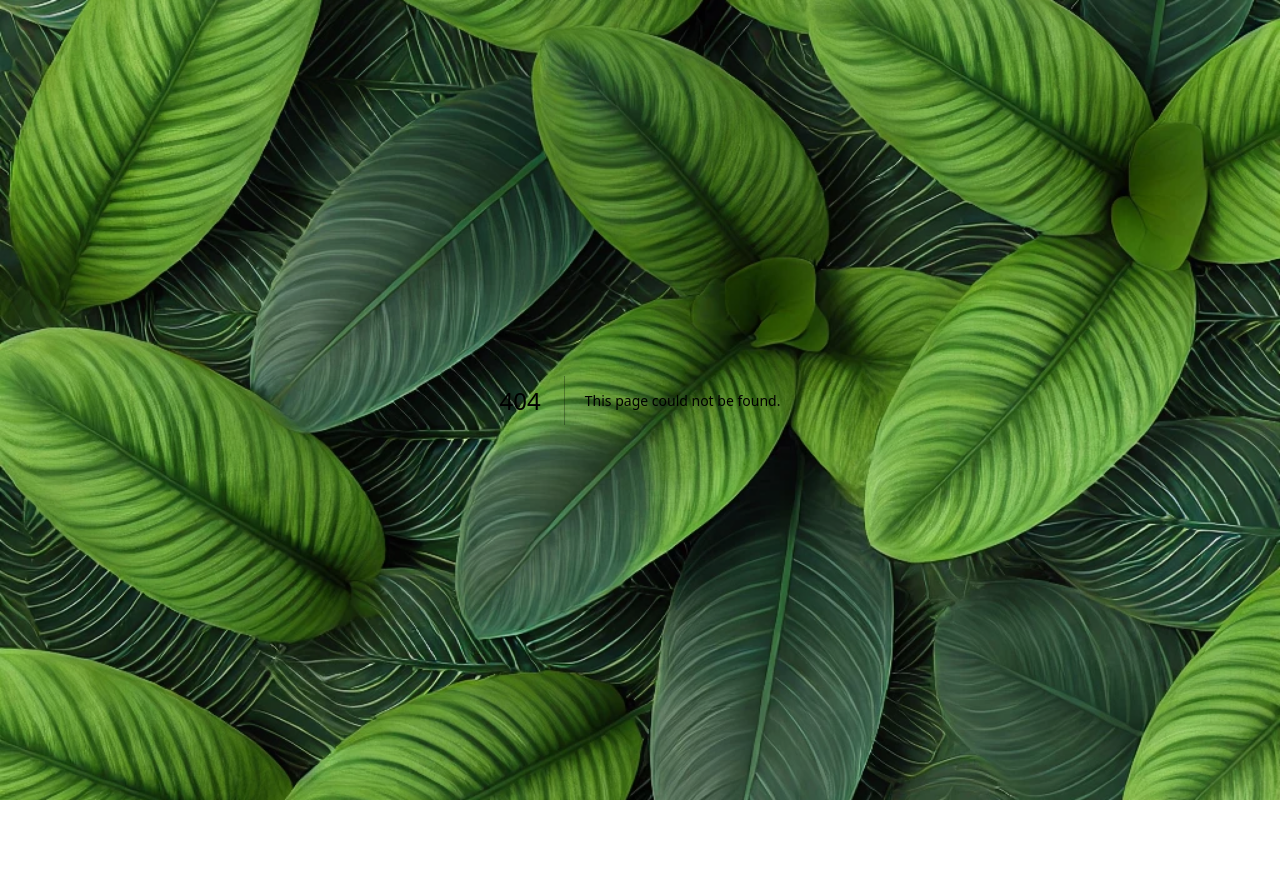
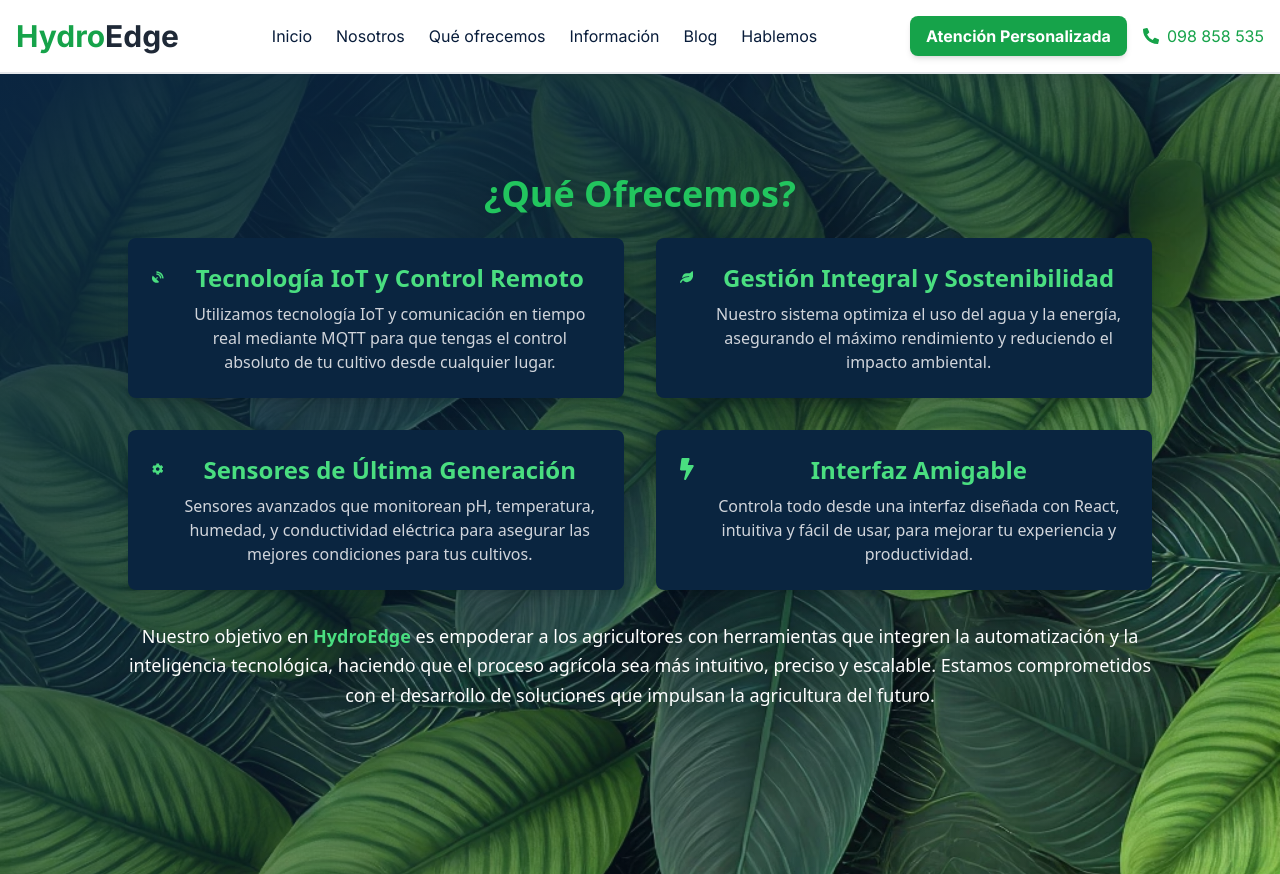
Before and after one commit to RamaGV/HydroEdge_front, a Next.js app: page /queOfrecemos in a window 1280 px wide. Before the commit this address had no page. Before the commit the page ends 800 px from the top, so only its background shows below. Built offline with nearby package versions, Linux system fonts and the light colour scheme.

Commit message:
Cargo Qué ofrecemos

```diff
--- a/app/home_lg/components/PrimerSecc.tsx
+++ b/app/home_lg/components/PrimerSecc.tsx
@@ -29,7 +29,7 @@ const PrimerSecc: React.FC = () => {
             {/* Fondo dividido con imagen */}
             <div className="absolute inset-0 flex">
             {/* Parte izquierda con gradiente */}
-            <div className="w-1/2 bg-gradient-to-br from-green-700 to-green-400 z-10 opacity-50 shadow-2xl"></div>
+            <div className="w-1/2 bg-gradient-to-br from-[#0A2540] to-green-400 z-10 opacity-50 shadow-2xl"></div>
 
             {/* Parte derecha con la imagen */}
             <div className="w-1/2 relative">
--- a/app/home_lg/page.tsx
+++ b/app/home_lg/page.tsx
@@ -9,7 +9,7 @@ const Home_lg: React.FC = () => {
 
   return (
     <>
-      <div className="min-h-screen bg-[#081C3A] text-white font-sans select-none">
+      <div className="min-h-screen bg-gradient-to-br from-[#0A2540] text-white font-sans select-none">
         {/* Header */}
         <Header_lg />
         <PrimerSecc />
--- a/app/nosotros/page.tsx
+++ b/app/nosotros/page.tsx
@@ -8,7 +8,7 @@ const Nosotros: React.FC = () => {
   return (
     <>
         <Header_lg />
-        <div className="min-h-screen bg-[#081C3A] text-white p-8">
+        <div className="min-h-screen bg-gradient-to-br from-[#0A2540] text-white p-8">
           <AboutSection />
           <ProjectsGrid />
         </div>
--- /dev/null
+++ b/app/queOfrecemos/components/OfferSection.tsx
@@ -0,0 +1,55 @@
+// components/OfferSection.tsx
+
+import React from 'react';
+import { FaLeaf, FaSatelliteDish, FaCog, FaBolt } from 'react-icons/fa';
+
+const OfferSection: React.FC = () => {
+  return (
+    <section className="max-w-5xl mx-auto mb-16">
+      <h1 className="text-4xl font-bold mb-6 text-green-500">¿Qué Ofrecemos?</h1>
+      <div className="grid grid-cols-1 md:grid-cols-2 gap-8 mb-8">
+        <div className="bg-[#0A2540] rounded-lg p-6 shadow-lg flex items-start space-x-4">
+          <FaSatelliteDish className="text-green-400 text-3xl" />
+          <div>
+            <h3 className="text-2xl font-bold text-green-400 mb-2">Tecnología IoT y Control Remoto</h3>
+            <p className="text-base text-gray-300">
+              Utilizamos tecnología IoT y comunicación en tiempo real mediante MQTT para que tengas el control absoluto de tu cultivo desde cualquier lugar.
+            </p>
+          </div>
+        </div>
+        <div className="bg-[#0A2540] rounded-lg p-6 shadow-lg flex items-start space-x-4">
+          <FaLeaf className="text-green-400 text-3xl" />
+          <div>
+            <h3 className="text-2xl font-bold text-green-400 mb-2">Gestión Integral y Sostenibilidad</h3>
+            <p className="text-base text-gray-300">
+              Nuestro sistema optimiza el uso del agua y la energía, asegurando el máximo rendimiento y reduciendo el impacto ambiental.
+            </p>
+          </div>
+        </div>
+        <div className="bg-[#0A2540] rounded-lg p-6 shadow-lg flex items-start space-x-4">
+          <FaCog className="text-green-400 text-3xl" />
+          <div>
+            <h3 className="text-2xl font-bold text-green-400 mb-2">Sensores de Última Generación</h3>
+            <p className="text-base text-gray-300">
+              Sensores avanzados que monitorean pH, temperatura, humedad, y conductividad eléctrica para asegurar las mejores condiciones para tus cultivos.
+            </p>
+          </div>
+        </div>
+        <div className="bg-[#0A2540] rounded-lg p-6 shadow-lg flex items-start space-x-4">
+          <FaBolt className="text-green-400 text-3xl" />
+          <div>
+            <h3 className="text-2xl font-bold text-green-400 mb-2">Interfaz Amigable</h3>
+            <p className="text-base text-gray-300">
+              Controla todo desde una interfaz diseñada con React, intuitiva y fácil de usar, para mejorar tu experiencia y productividad.
+            </p>
+          </div>
+        </div>
+      </div>
+      <p className="text-lg leading-relaxed">
+        Nuestro objetivo en <span className="text-green-400 font-semibold">HydroEdge</span> es empoderar a los agricultores con herramientas que integren la automatización y la inteligencia tecnológica, haciendo que el proceso agrícola sea más intuitivo, preciso y escalable. Estamos comprometidos con el desarrollo de soluciones que impulsan la agricultura del futuro.
+      </p>
+    </section>
+  );
+};
+
+export default OfferSection;
--- /dev/null
+++ b/app/queOfrecemos/page.tsx
@@ -0,0 +1,17 @@
+import React from 'react';
+import Header_lg from '@/components/Header_lg';
+import OfferSection from './components/OfferSection';
+
+const QueOfrecemos: React.FC = () => {
+  return (
+    <>
+      <Header_lg />
+      <div className="min-h-screen bg-gradient-to-br from-[#0A2540] text-white
+                      p-8 flex justify-center items-center flex-col text-center font-sans select-none">
+        <OfferSection />
+      </div>
+    </>
+  );
+};
+
+export default QueOfrecemos;
--- a/components/Header_lg.tsx
+++ b/components/Header_lg.tsx
@@ -16,7 +16,7 @@ export default function Header_lg() {
         <nav className="hidden md:flex space-x-6">
           <Link href="/" className="hover:text-green-500 transition duration-300 ease-in-out">Inicio</Link>
           <Link href="/nosotros" className="hover:text-green-500 transition duration-300 ease-in-out">Nosotros</Link>
-          <Link href="/que-ofrecemos" className="hover:text-green-500 transition duration-300 ease-in-out">Qué ofrecemos</Link>
+          <Link href="/queOfrecemos" className="hover:text-green-500 transition duration-300 ease-in-out">Qué ofrecemos</Link>
           <Link href="/informacion" className="hover:text-green-500 transition duration-300 ease-in-out">Información</Link>
           <Link href="/blog" className="hover:text-green-500 transition duration-300 ease-in-out">Blog</Link>
           <Link href="/hablemos" className="hover:text-green-500 transition duration-300 ease-in-out">Hablemos</Link>
```
